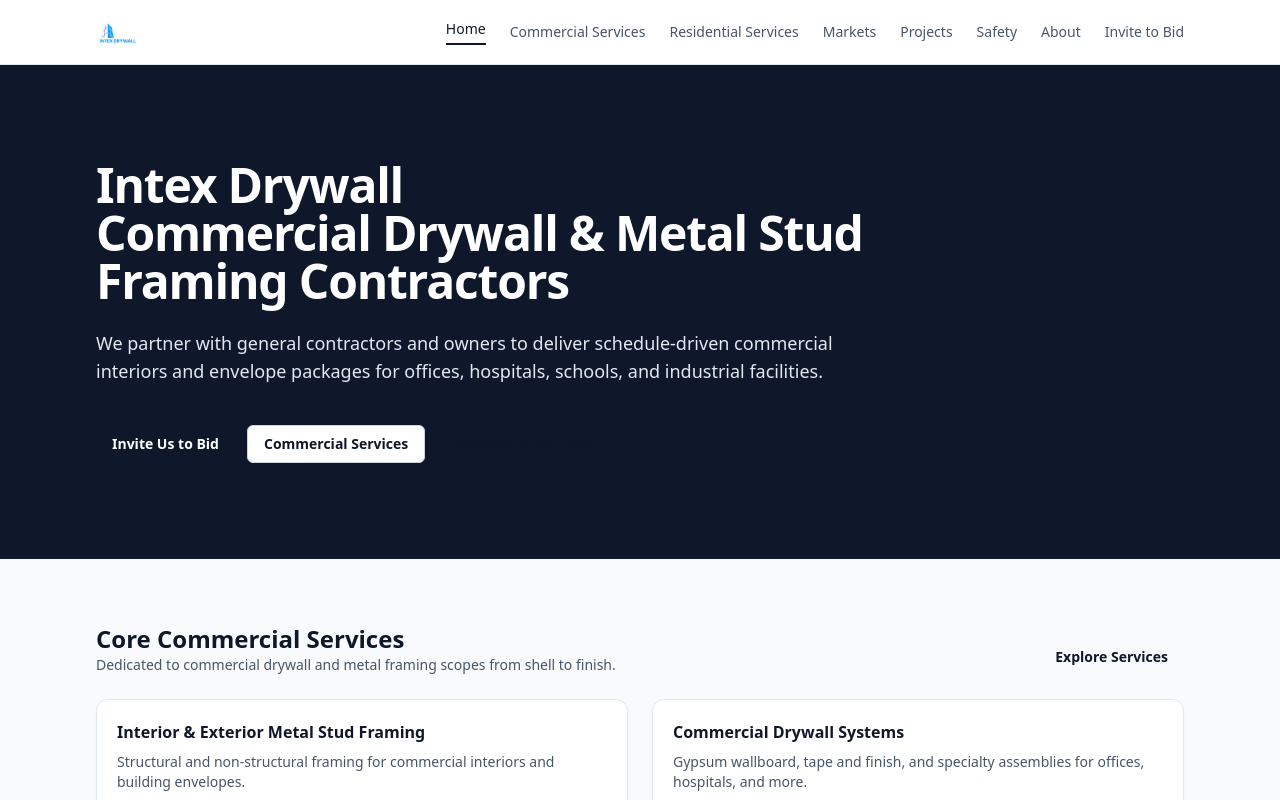
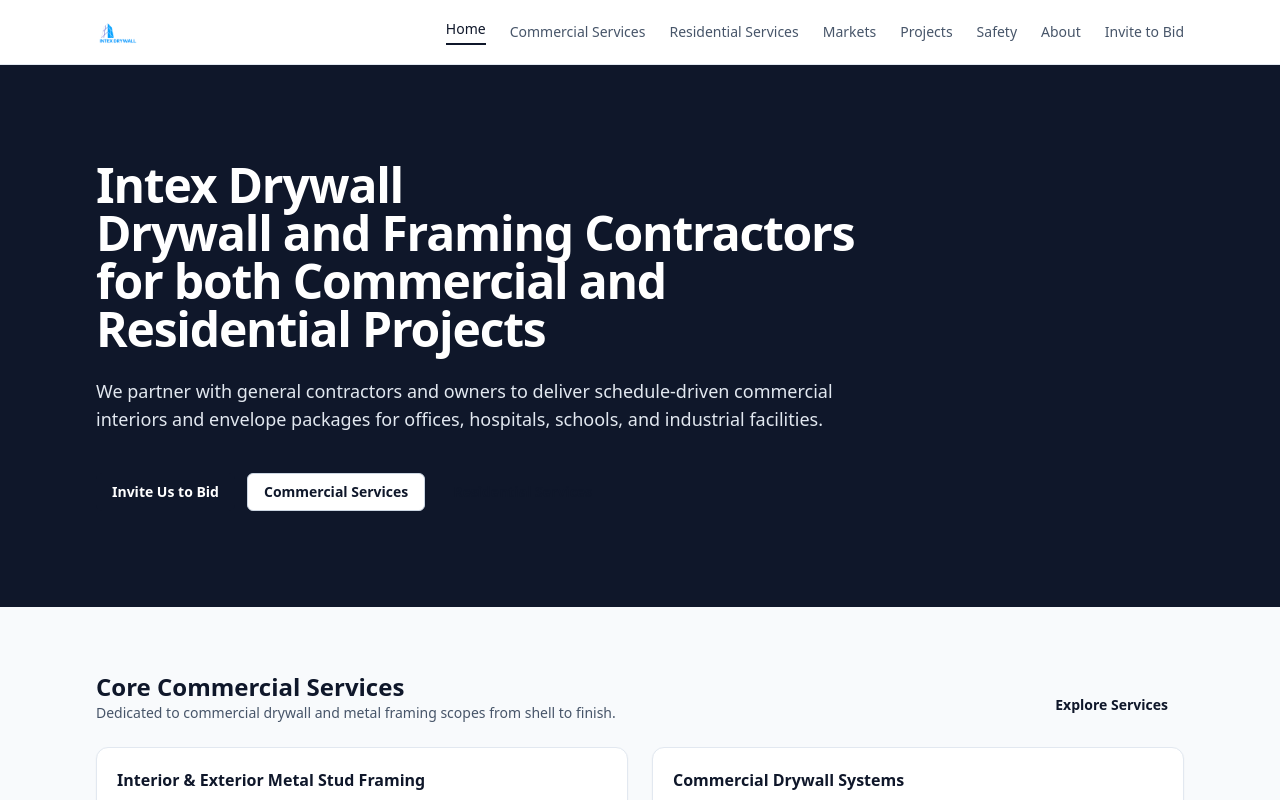
Before and after one commit to IntexRanch/intexdrywall.com, a Next.js app: page / in a window 1280 px wide. Shown: the top 800 px of the page. Built offline with nearby package versions, Linux system fonts and the light colour scheme.

Commit message:
Update homepage subheading to reflect commercial and residential

```diff
--- a/app/page.tsx
+++ b/app/page.tsx
@@ -65,7 +65,8 @@
             <h1 className="text-3xl sm:text-4xl md:text-5xl font-semibold tracking-tight">
               <span>Intex Drywall</span>
               <span className="block">
-                Commercial Drywall &amp; Metal Stud Framing Contractors
+                Drywall and Framing Contractors for both Commercial and
+                Residential Projects
               </span>
             </h1>
             <p className="text-base sm:text-lg text-slate-200">
```
